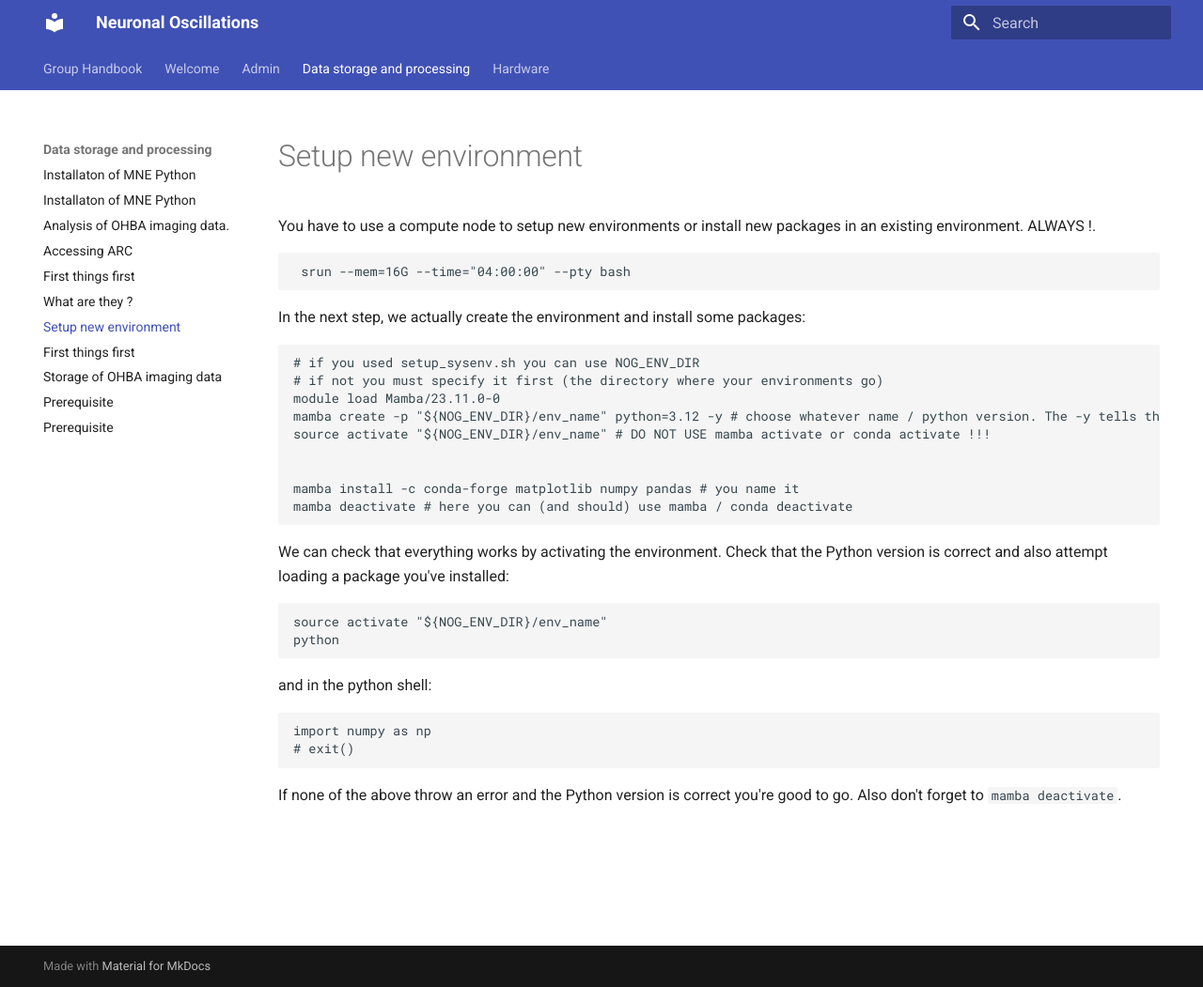
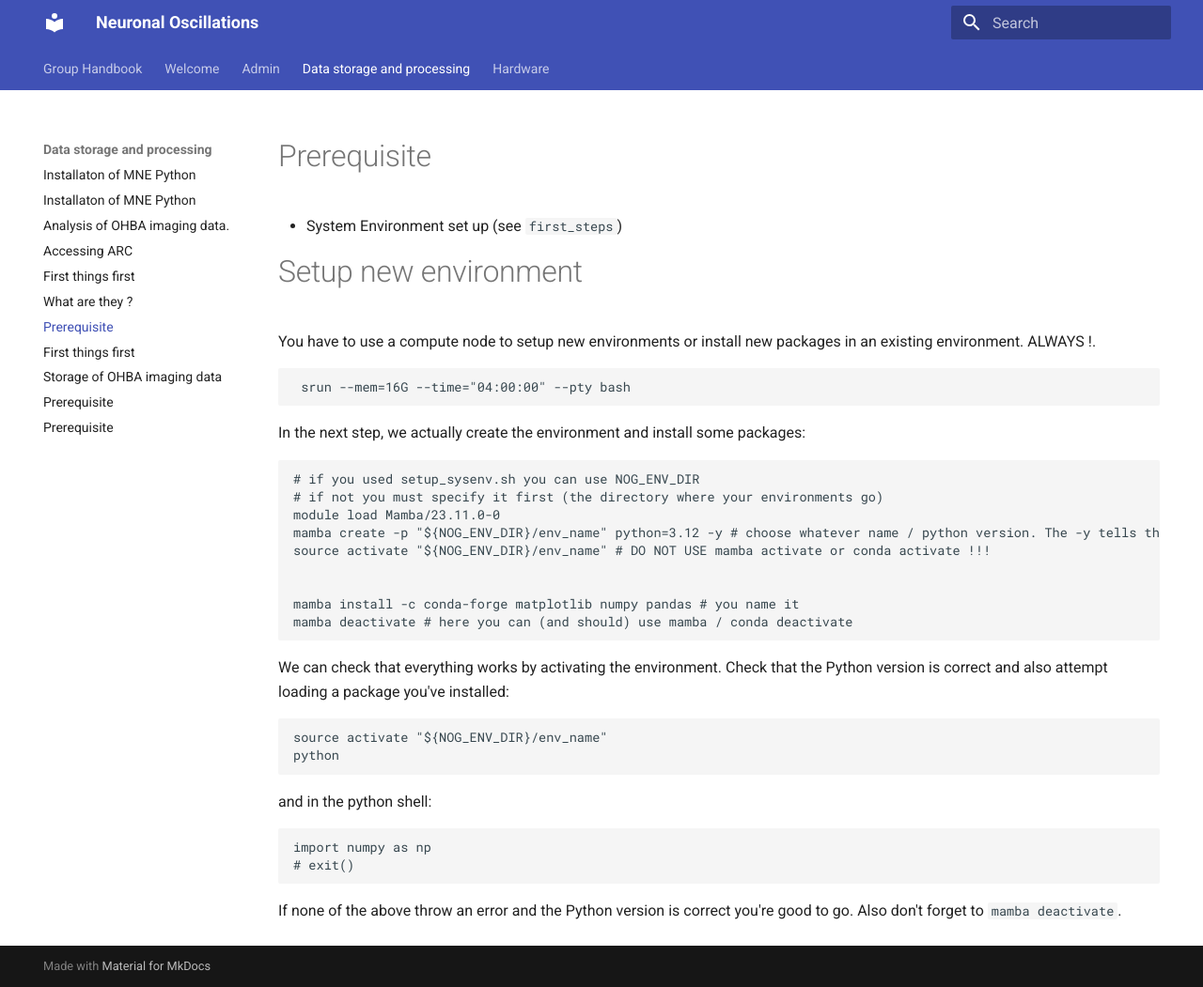
Before and after one commit to Neuronal-Oscillations/group-handbook, an MkDocs documentation site: the page built from docs/data_storage_and_processing/setup_mamba_environment.md, in a window 1280 px wide and 1051 px high. Shown: the whole window at 94% size. Built offline with MkDocs 1.6.1 and Material for MkDocs 9.7.7, drawn with Linux system fonts in a browser that asks for light colours.

Commit message:
Update setup_mamba_environment.md

```diff
--- a/docs/data_storage_and_processing/setup_mamba_environment.md
+++ b/docs/data_storage_and_processing/setup_mamba_environment.md
@@ -1,3 +1,6 @@
+# Prerequisite
+- System Environment set up (see `first_steps`)
+
 # Setup new environment
 
 You have to use a compute node to setup new environments or install new packages in an existing environment. ALWAYS !.
```
